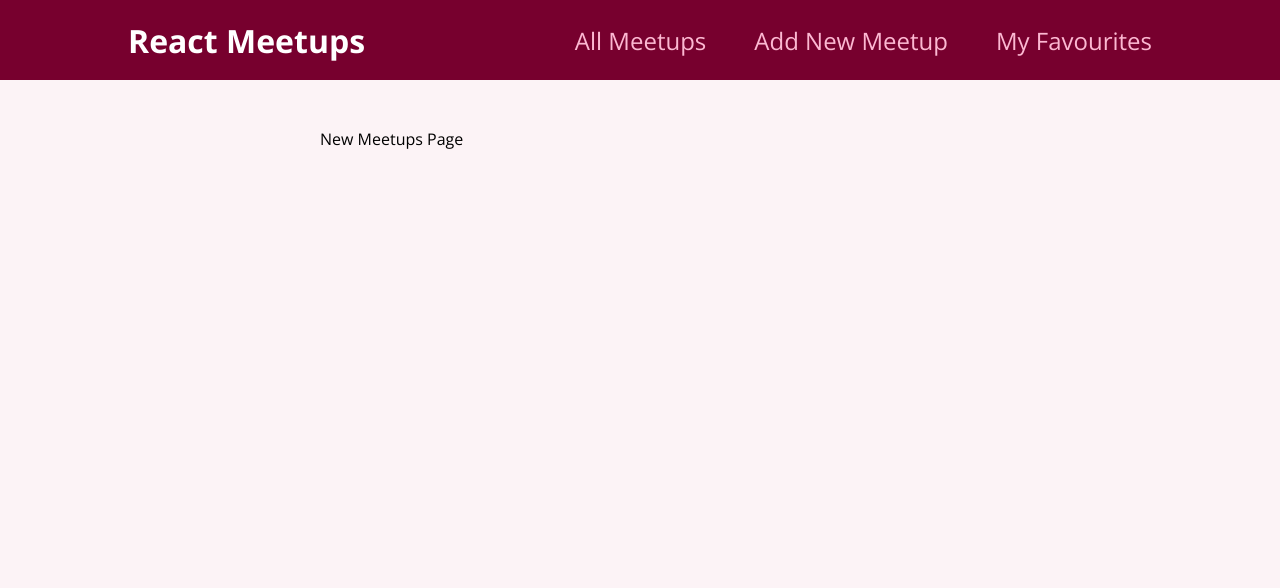
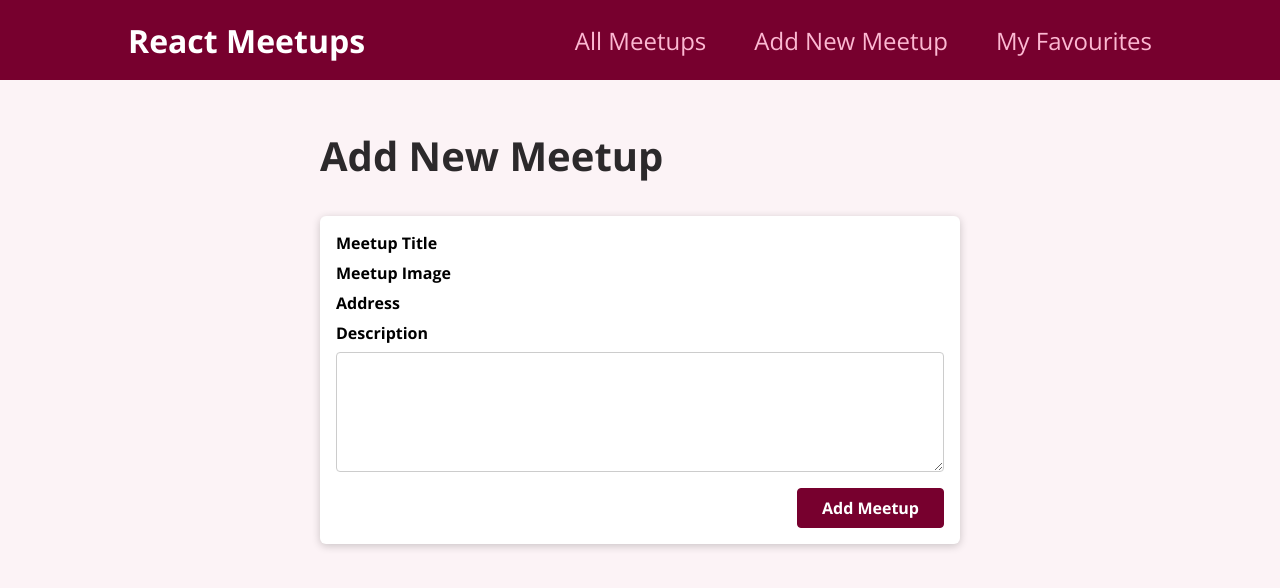
Before and after one commit to arty-mason/crash-course, a React (Create React App) app: page /new-meetup in a window 1280 px wide. Shown: the top 588 px of the page. Built offline with nearby package versions, Linux system fonts and the light colour scheme.

Commit message:
Adding the form layout

```diff
--- /dev/null
+++ b/src/components/meetups/NewMeetupForm.js
@@ -0,0 +1,35 @@
+import Card from '../ui/Card';
+import styles from './NewMeetupForm.module.css';
+
+function NewMeetupForm() {
+  return (
+    <Card>
+      <form className={styles.form}>
+        <div className={styles.control}>
+          <label htmlFor="title">Meetup Title</label>
+          {/* In React, the 'for' prop has a different syntax: "htmlFor" */}
+          <inut type="text" required id="title" />
+          {/* Setting the input type, attributing the "required" prop and giving the id */}
+        </div>
+        <div className={styles.control}>
+          <label htmlFor="title">Meetup Image</label>
+          <inut type="url" required id="image" />
+        </div>
+        <div className={styles.control}>
+          <label htmlFor="address">Address</label>
+          <inut type="text" required id="address" />
+        </div>
+        <div className={styles.control}>
+          <label htmlFor="description">Description</label>
+          <textarea id="description" required rows="5"></textarea>
+          {/* In the textearea you can set the size of the box by specifying the number of rows */}
+        </div>
+        <div className={styles.actions}>
+          <button>Add Meetup</button>
+        </div>
+      </form>
+    </Card>
+  )
+}
+
+export default NewMeetupForm;
--- /dev/null
+++ b/src/components/meetups/NewMeetupForm.module.css
@@ -0,0 +1,45 @@
+.form {
+  padding: 1rem;
+}
+
+.control {
+  margin-bottom: 0.5rem;
+}
+
+.control label {
+  display: block;
+  font-weight: bold;
+  margin-bottom: 0.5rem;
+}
+
+.control input,
+.control textarea {
+  display: block;
+  font: inherit;
+  border-radius: 4px;
+  border: 1px solid #ccc;
+  padding: 0.25rem;
+  width: 100%;
+}
+
+.actions {
+  margin-top: 1rem;
+  text-align: right;
+}
+
+.actions button {
+  font: inherit;
+  cursor: pointer;
+  background-color: #77002e;
+  color: white;
+  padding: 0.5rem 1.5rem;
+  border: 1px solid #77002e;
+  border-radius: 4px;
+  font-weight: bold;
+}
+
+.actions button:hover,
+.actions button:active {
+  background-color: #a50e48;
+  border-color: #a50e48;
+}
--- a/src/pages/NewMeetup.js
+++ b/src/pages/NewMeetup.js
@@ -1,8 +1,11 @@
-import React from 'react'
+import NewMeetupForm from "../components/meetups/NewMeetupForm";
 
 function NewMeetupPage() {
   return (
-    <div>New Meetups Page</div>
+    <section>
+      <h1>Add New Meetup</h1>
+      <NewMeetupForm />
+    </section>
   )
 }
 
```
